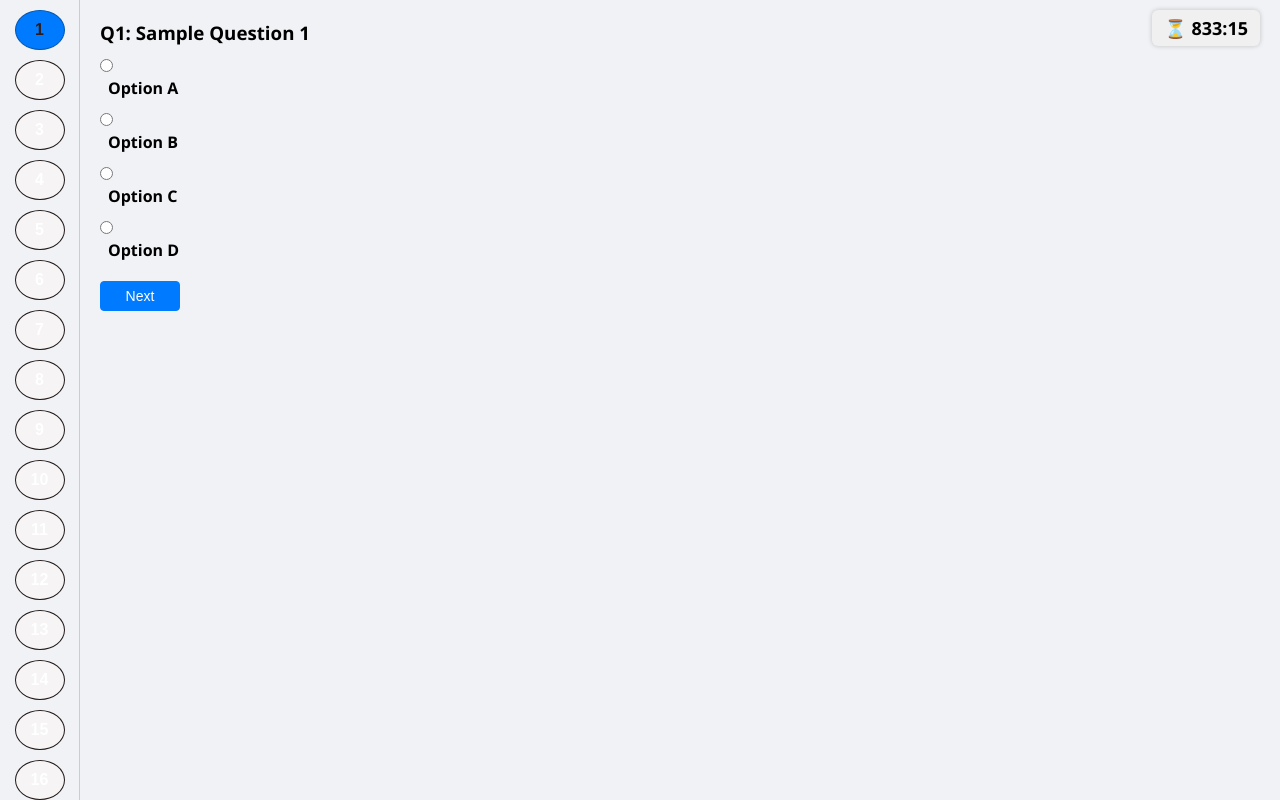
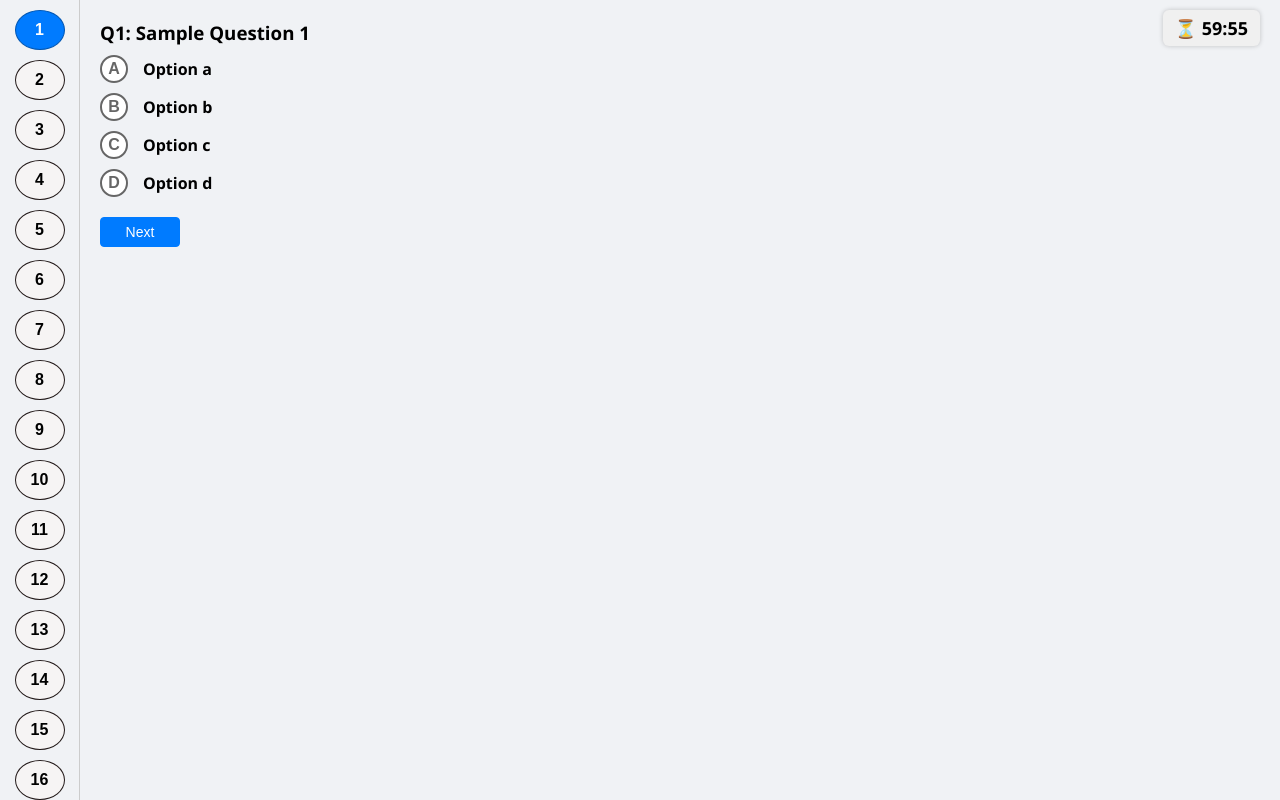
Before and after one commit to akashkumar1712/User_Management-UI, a React (Create React App) app: page /exam/1/1 in a window 1280 px wide. Built offline with nearby package versions, Linux system fonts and the light colour scheme; no server answers.

Commit message:
main: addedExam

```diff
--- a/src/components/dashboard/ExamPage.jsx
+++ b/src/components/dashboard/ExamPage.jsx
@@ -7,36 +7,51 @@ function ExamPage() {
   const [questions, setQuestions] = useState([]);
   const [currentIndex, setCurrentIndex] = useState(null);
   const [answers, setAnswers] = useState({});
-  const [timer, setTimer] = useState(50000); // 1 hour
+  const [timer, setTimer] = useState(3600); // 1 hour in seconds
   const [submitted, setSubmitted] = useState(false);
 
   useEffect(() => {
-    fetch(`/api/exams/${type}/${course}`)
+    const count = 50;
+    fetch(`http://localhost:1010/api/exams/${type}/${course}?count=${count}`)
       .then(res => res.json())
       .then(data => {
-        if (!data || data.length === 0) {
-          data = Array.from({ length: 10 }, (_, i) => ({
+        if (data && data.success && Array.isArray(data.data)) {
+          setQuestions(data.data);
+          setCurrentIndex(0);
+        } else {
+          const fallback = Array.from({ length: 20 }, (_, i) => ({
             id: i + 1,
             text: `Sample Question ${i + 1}`,
-            options: ['Option A', 'Option B', 'Option C', 'Option D'],
+            options: [
+              { id: i * 4 + 1, text: 'Option a' },
+              { id: i * 4 + 2, text: 'Option b' },
+              { id: i * 4 + 3, text: 'Option c' },
+              { id: i * 4 + 4, text: 'Option d' },
+            ],
           }));
+          setQuestions(fallback);
+          setCurrentIndex(0);
         }
-        setQuestions(data);
-        setCurrentIndex(0);
       })
       .catch(err => {
-        console.error('Failed to fetch questions:', err);
         const fallback = Array.from({ length: 20 }, (_, i) => ({
           id: i + 1,
           text: `Sample Question ${i + 1}`,
-          options: ['Option A', 'Option B', 'Option C', 'Option D'],
+          options: [
+            { id: i * 4 + 1, text: 'Option a' },
+            { id: i * 4 + 2, text: 'Option b' },
+            { id: i * 4 + 3, text: 'Option c' },
+            { id: i * 4 + 4, text: 'Option d' },
+          ],
         }));
         setQuestions(fallback);
         setCurrentIndex(0);
+        alert('❌ Failed to fetch questions. Showing fallback.');
       });
   }, [type, course]);
 
   useEffect(() => {
+    if (submitted) return;
     const interval = setInterval(() => {
       setTimer(prev => {
         if (prev <= 1) {
@@ -48,10 +63,10 @@ function ExamPage() {
       });
     }, 1000);
     return () => clearInterval(interval);
-  }, []);
+  }, [submitted]);
 
-  const handleSelect = (qid, option) => {
-    setAnswers(prev => ({ ...prev, [qid]: option }));
+  const handleSelect = (qid, optionText) => {
+    setAnswers(prev => ({ ...prev, [qid]: optionText }));
   };
 
   const handleSubmit = () => {
@@ -59,21 +74,19 @@ function ExamPage() {
     setSubmitted(true);
     alert('✅ Exam submitted successfully!');
     console.log('Submitted Answers:', answers);
-    // TODO: Send to backend via fetch POST
   };
 
   const currentQuestion = currentIndex !== null ? questions[currentIndex] : null;
+  const optionLetters = ['A', 'B', 'C', 'D'];
 
   return (
-    <div className="exam-container" style={{ position: 'relative' }}>
-      {/* Timer in Top-Right */}
-      <div className="timer-box">
+    <div className="exam-container">
+      <div className={`timer-box ${timer <= 300 ? 'blinking' : ''}`}>
         ⏳ {Math.floor(timer / 60)}:{(timer % 60).toString().padStart(2, '0')}
       </div>
 
-      {/* Sidebar */}
       <div className="sidebar">
-        {(questions.length > 0 ? questions : Array.from({ length: 10 })).map((_, i) => (
+        {questions.map((_, i) => (
           <button
             key={i}
             onClick={() => setCurrentIndex(i)}
@@ -84,36 +97,33 @@ function ExamPage() {
         ))}
       </div>
 
-      {/* Main Question Area */}
       <div style={{ flex: 1, padding: '20px' }}>
-        {submitted && (
-          <div style={{ fontSize: '20px', color: 'green' }}>✅ Exam submitted successfully!</div>
-        )}
+        {submitted && <div style={{ fontSize: '20px', color: 'green' }}>✅ Exam submitted successfully!</div>}
 
         {!submitted && currentQuestion && (
           <>
             <h3>{`Q${currentIndex + 1}: ${currentQuestion.text}`}</h3>
+
             {currentQuestion.options.map((opt, idx) => (
-              <div key={idx} style={{ margin: '10px 0' }}>
+              <div key={opt.id || idx} style={{ margin: '10px 0', display: 'flex', alignItems: 'center' }}>
                 <input
                   type="radio"
                   id={`q${currentQuestion.id}_opt${idx}`}
                   name={`question_${currentQuestion.id}`}
-                  checked={answers[currentQuestion.id] === opt}
-                  onChange={() => handleSelect(currentQuestion.id, opt)}
+                  className="custom-radio"
+                  checked={answers[currentQuestion.id] === opt.text}
+                  onChange={() => handleSelect(currentQuestion.id, opt.text)}
                 />
-                <label htmlFor={`q${currentQuestion.id}_opt${idx}`} style={{ marginLeft: '8px' }}>
-                  {opt}
+                <label htmlFor={`q${currentQuestion.id}_opt${idx}`} style={{ display: 'flex', alignItems: 'center', cursor: 'pointer' }}>
+                  <span className="radio-letter">{optionLetters[idx]}</span>
+                  <span style={{ marginLeft: '5px' }}>{opt.text}</span>
                 </label>
               </div>
             ))}
 
             <div className="question-buttons">
               {currentIndex < questions.length - 1 && (
-                <button
-                  className="next-small-btn"
-                  onClick={() => setCurrentIndex(currentIndex + 1)}
-                >
+                <button className="next-small-btn" onClick={() => setCurrentIndex(currentIndex + 1)}>
                   Next
                 </button>
               )}
@@ -125,10 +135,6 @@ function ExamPage() {
             </div>
           </>
         )}
-
-        {!submitted && currentIndex === null && (
-          <p>Please select a question number from the sidebar to begin the exam.</p>
-        )}
       </div>
     </div>
   );
--- a/src/components/dashboard/exampage.css
+++ b/src/components/dashboard/exampage.css
@@ -24,11 +24,12 @@
     font-weight: bold;
     font-size: 16px;
     user-select: none;
+    color: black;
   }
 
   .sidebar button.active {
     background-color: #007bff;
-    color: rgb(46, 27, 27);
+    color: white;
     border-color: #0056b3;
   }
 
@@ -41,19 +42,31 @@
     background-color: #f0f0f0;
     padding: 6px 12px;
     border-radius: 6px;
-    box-shadow: 0 0 5px rgba(0,0,0,0.2);
+    box-shadow: 0 0 5px rgba(0, 0, 0, 0.2);
     user-select: none;
+  }
+
+  .blinking {
+    animation: blink 1s step-start 0s infinite;
+    background-color: #ffcccc !important;
+    color: #d00000 !important;
+    font-weight: bold;
+  }
+
+  @keyframes blink {
+    50% {
+      opacity: 0;
+    }
   }
 
   .question-buttons {
     margin-top: 20px;
     display: flex;
-    justify-content: flex-start; /* Align Next button left */
+    justify-content: flex-start;
     gap: 10px;
     width: 100%;
   }
 
-  /* Next small button styling */
   .next-small-btn {
     padding: 6px 12px;
     font-size: 14px;
@@ -72,7 +85,6 @@
     border-color: #0056b3;
   }
 
-  /* Submit button centered and smaller */
   .submit-btn {
     padding: 6px 16px;
     font-size: 14px;
@@ -85,11 +97,44 @@
     min-width: 120px;
     max-width: 250px;
     text-align: center;
-    margin: 0 auto; /* Center horizontally */
+    margin: 0 auto;
     display: block;
     transition: background-color 0.2s ease;
   }
 
   .submit-btn:hover {
-    background-color: #c7db1b;
+    background-color: #218838;
   }
+
+  /* Custom radio styles */
+  .custom-radio {
+    position: absolute;
+    opacity: 0;
+    width: 0;
+    height: 0;
+    margin: 0;
+    padding: 0;
+  }
+
+  .radio-letter {
+    width: 28px;
+    height: 28px;
+    border: 2px solid #666;
+    border-radius: 50%;
+    display: inline-flex;
+    align-items: center;
+    justify-content: center;
+    font-weight: bold;
+    color: #666;
+    background-color: white;
+    transition: all 0.3s ease;
+    font-family: Arial, sans-serif;
+    font-size: 16px;
+    margin-right: 10px;
+  }
+
+  .custom-radio:checked + label .radio-letter {
+    background-color: #007bff;
+    border-color: #007bff;
+    color: white;
+  }
```
